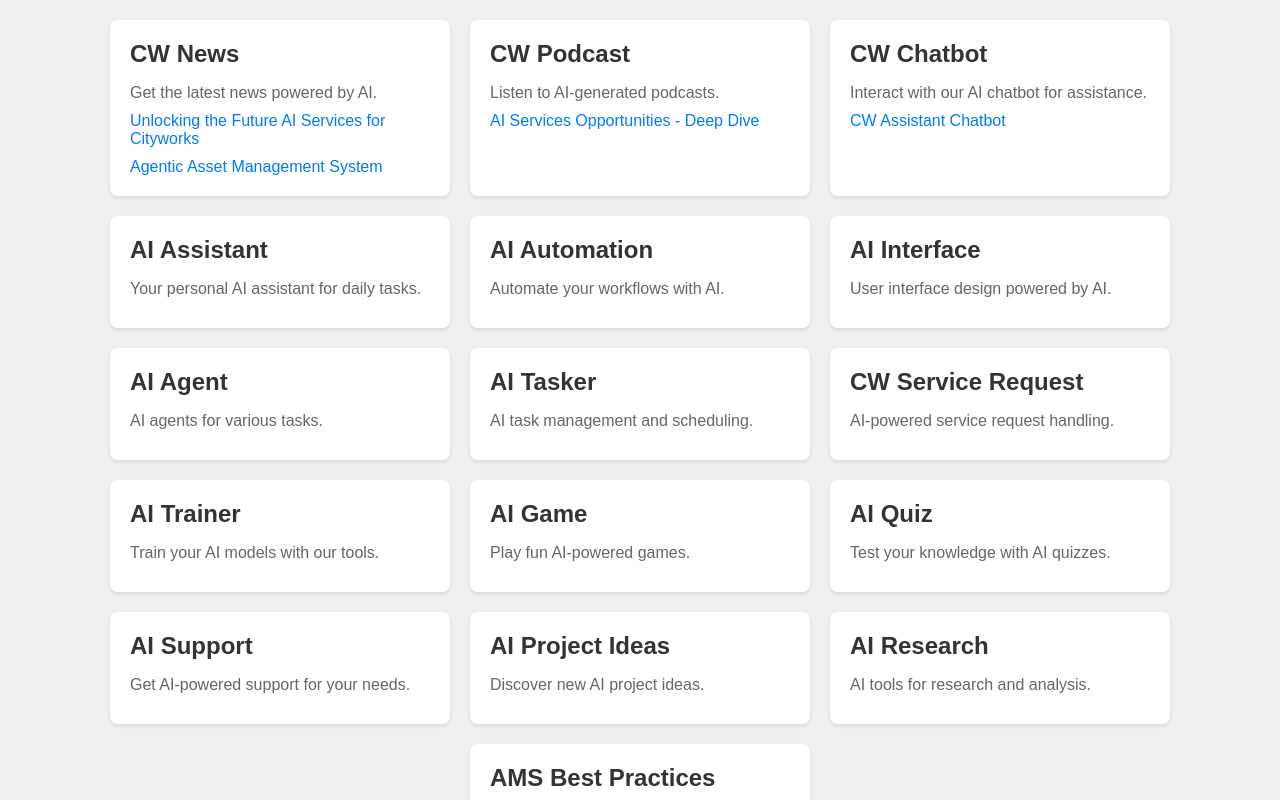
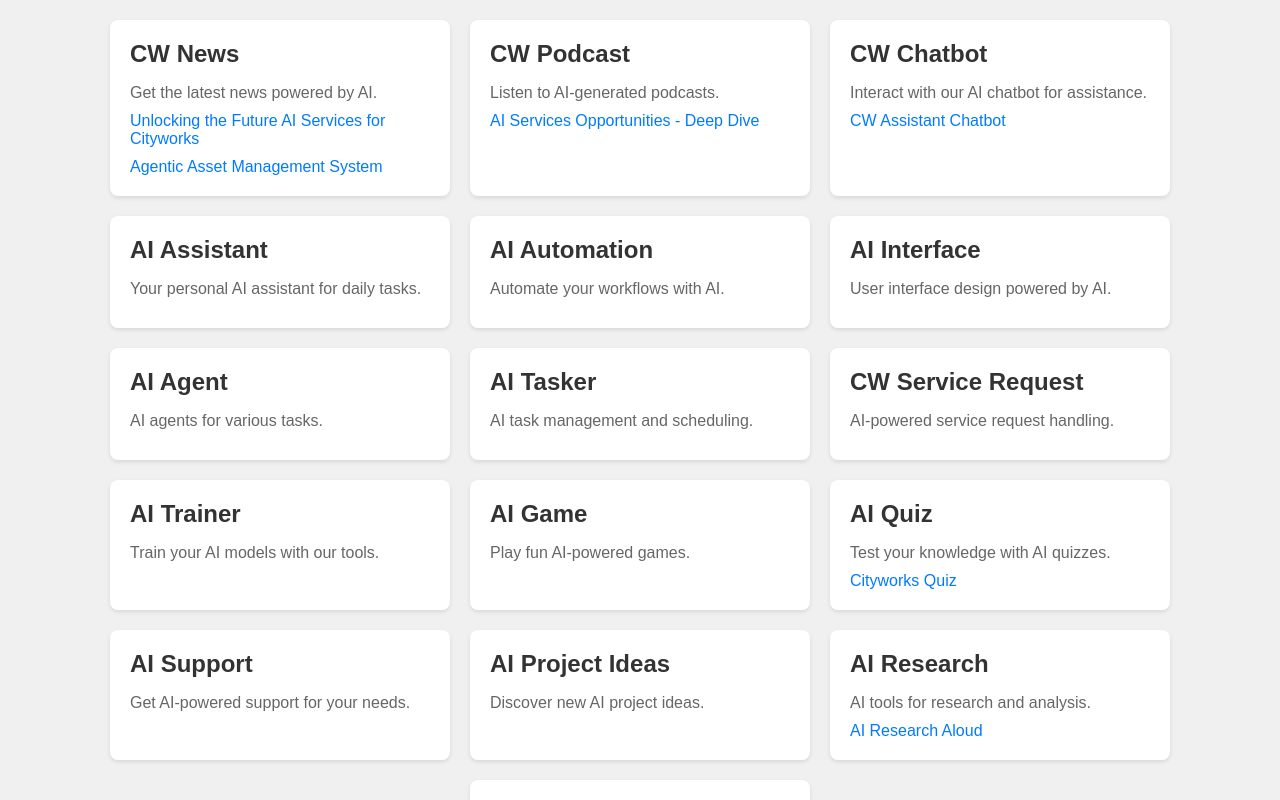
Before and after one commit to ken8/cwolc, a React (Vite) app: page / in a window 1280 px wide. Shown: the top 800 px of the page. Built offline with nearby package versions, Linux system fonts and the light colour scheme.

Commit message:
Initial commit from your app

```diff
--- a/src/App.jsx
+++ b/src/App.jsx
@@ -70,6 +70,12 @@ const services = [
   {
     title: 'AI Quiz',
     description: 'Test your knowledge with AI quizzes.',
+    videoLinks: [
+      {
+        title: 'Cityworks Quiz',
+        url: 'https://cityworksquiz.netlify.app',
+      },
+    ],
   },
     {
     title: 'AI Support',
@@ -82,6 +88,12 @@ const services = [
   {
     title: 'AI Research',
     description: 'AI tools for research and analysis.',
+     videoLinks: [
+      {
+        title: 'AI Research Aloud',
+        url: 'https://aialoud.com',
+      },
+    ],
   },
     {
     title: 'AMS Best Practices',
```
